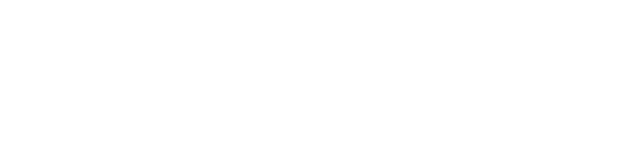
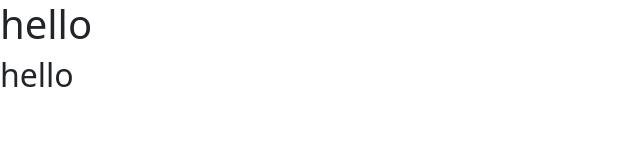
Before and after one commit to aleksandertap/portfoolio, a website: page index.html in a window 1280 px wide. Shown: the whole page, without its empty margins (0-640 px from the left). Drawn offline with nearby package versions, Linux system fonts and the light colour scheme.

Commit message:
veel algust

```diff
--- a/index.html
+++ b/index.html
@@ -4,8 +4,16 @@
     <meta charset="UTF-8">
     <meta name="viewport" content="width=device-width, initial-scale=1.0">
     <title>Document</title>
+    <link rel="stylesheet" href="./css/style.css">
+    <link href="https://cdn.jsdelivr.net/npm/bootstrap@5.3.3/dist/css/bootstrap.min.css" rel="stylesheet" integrity="sha384-QWTKZyjpPEjISv5WaRU9OFeRpok6YctnYmDr5pNlyT2bRjXh0JMhjY6hW+ALEwIH" crossorigin="anonymous">
 </head>
 <body>
+    <h1>hello</h1>
+    <h2>hello</h2>
 
+    <footer>
+
+    </footer>
+    <script src="https://cdn.jsdelivr.net/npm/bootstrap@5.3.3/dist/js/bootstrap.bundle.min.js" integrity="sha384-YvpcrYf0tY3lHB60NNkmXc5s9fDVZLESaAA55NDzOxhy9GkcIdslK1eN7N6jIeHz" crossorigin="anonymous"></script>
 </body>
 </html>
--- /dev/null
+++ b/package.json
@@ -0,0 +1,5 @@
+{
+  "dependencies": {
+    "bootstrap": "^5.3.3"
+  }
+}
```
Also changed, not shown: css/style.css (added), css/style.scss (added), 3 other files.
